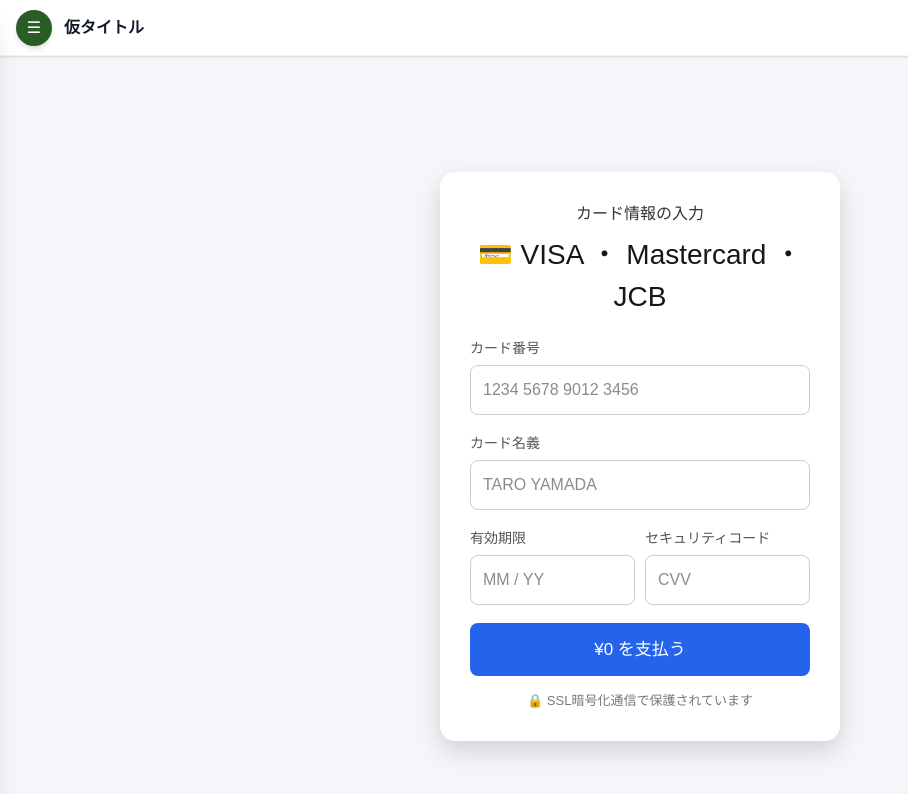
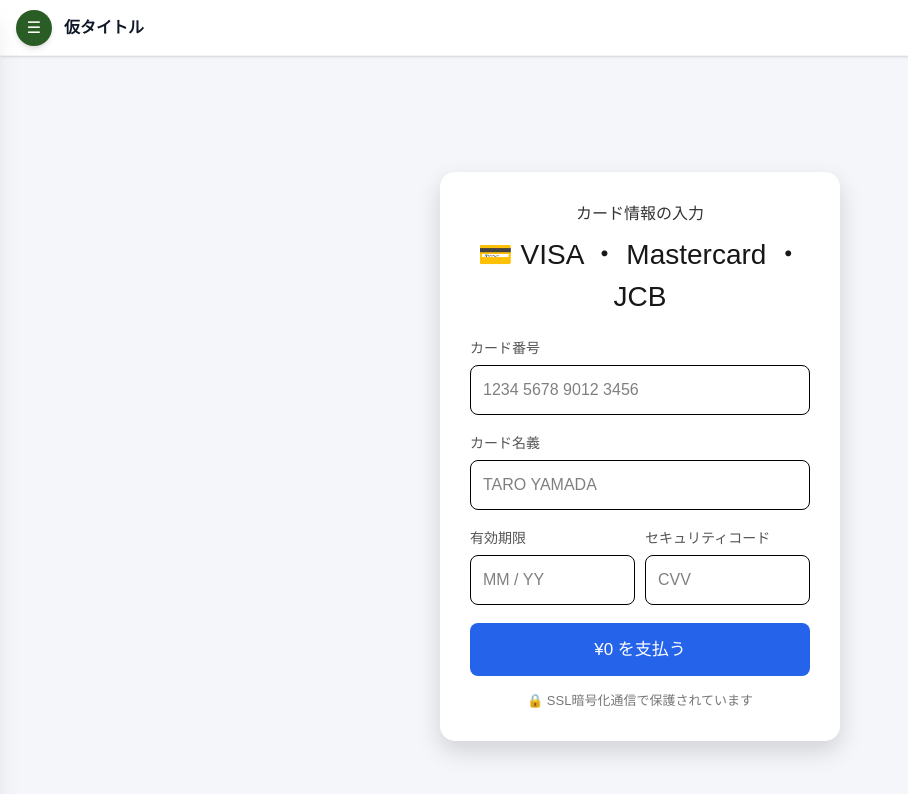
Before and after one commit to KchaiI/58hackathon_2026, a Next.js app in the folder frontend/: page /payment_demo in a window 1280 px wide. Shown: the top 794 px of the page, without its empty margins (0-908 px from the left). Built offline with nearby package versions, Linux system fonts and the light colour scheme.

Commit message:
Inputの文字と枠の視認性を改善

```diff
--- a/frontend/app/listings/[id]/page.tsx
+++ b/frontend/app/listings/[id]/page.tsx
@@ -115,7 +115,7 @@
                 <input
                   type="text" required value={name}
                   onChange={e => setName(e.target.value)}
-                  className="w-full border border-gray-200 rounded-xl px-4 py-2.5 text-sm focus:outline-none focus:border-[#3a7a30] transition"
+                  className="w-full border border-black rounded-xl px-4 py-2.5 text-sm text-black focus:outline-none focus:border-[#3a7a30] transition"
                 />
               </div>
               <div>
@@ -123,7 +123,7 @@
                 <input
                   type="email" required value={email}
                   onChange={e => setEmail(e.target.value)}
-                  className="w-full border border-gray-200 rounded-xl px-4 py-2.5 text-sm focus:outline-none focus:border-[#3a7a30] transition"
+                  className="w-full border border-black rounded-xl px-4 py-2.5 text-sm text-black focus:outline-none focus:border-[#3a7a30] transition"
                 />
               </div>
               <button
--- a/frontend/app/payment_demo/page.tsx
+++ b/frontend/app/payment_demo/page.tsx
@@ -130,9 +130,10 @@
               style={{
                 width: "100%",
                 padding: 12,
-                border: "1px solid #ccc",
+                border: "1px solid #000",
                 borderRadius: 8,
                 fontSize: 16,
+                color: "#000",
               }}
             />
           </div>
@@ -154,9 +155,10 @@
               style={{
                 width: "100%",
                 padding: 12,
-                border: "1px solid #ccc",
+                border: "1px solid #000",
                 borderRadius: 8,
                 fontSize: 16,
+                color: "#000",
               }}
             />
           </div>
@@ -179,9 +181,10 @@
                 style={{
                   width: "100%",
                   padding: 12,
-                  border: "1px solid #ccc",
+                  border: "1px solid #000",
                   borderRadius: 8,
                   fontSize: 16,
+                  color: "#000",
                 }}
               />
             </div>
@@ -203,9 +206,10 @@
                 style={{
                   width: "100%",
                   padding: 12,
-                  border: "1px solid #ccc",
+                  border: "1px solid #000",
                   borderRadius: 8,
                   fontSize: 16,
+                  color: "#000",
                 }}
               />
             </div>
--- a/frontend/app/producer/create/page.tsx
+++ b/frontend/app/producer/create/page.tsx
@@ -63,7 +63,7 @@
     else setLoading(false)
   }
 
-  const inputClass = 'w-full bg-[#f0f4f8] rounded-xl px-4 py-3 text-base text-gray-900 placeholder:text-gray-400 focus:outline-none border border-black transition'
+  const inputClass = 'w-full bg-[#f0f4f8] rounded-xl px-4 py-3 text-base text-black placeholder:text-gray-400 focus:outline-none border border-black transition'
 
   return (
     <main className="w-full px-12 py-8">
--- a/frontend/app/producer/dashboard/page.tsx
+++ b/frontend/app/producer/dashboard/page.tsx
@@ -163,7 +163,7 @@
           onChange={(e) => setNote(e.target.value)}
           placeholder="コメント（任意）　例：葉が大きく育ってきました！"
           rows={3}
-          className="w-full bg-[#f0f4f8] rounded-xl px-4 py-2.5 text-sm text-gray-900 placeholder:text-gray-400 focus:outline-none focus:ring-1 focus:ring-[#1a3a5c] resize-none"
+          className="w-full bg-[#f0f4f8] border border-black rounded-xl px-4 py-2.5 text-sm text-black placeholder:text-gray-400 focus:outline-none focus:ring-1 focus:ring-[#1a3a5c] resize-none"
         />
         {file && (
           <button
@@ -251,7 +251,7 @@
               type="email" required value={email}
               onChange={e => setEmail(e.target.value)}
               placeholder="メールアドレスを入力"
-              className="w-full border border-gray-200 rounded-xl px-4 py-3 text-sm focus:outline-none focus:border-[#1a3a5c] transition"
+              className="w-full border border-black rounded-xl px-4 py-3 text-sm text-black focus:outline-none focus:border-[#1a3a5c] transition"
             />
             <button
               type="submit" disabled={loading}
--- a/frontend/app/supporter/[id]/page.tsx
+++ b/frontend/app/supporter/[id]/page.tsx
@@ -210,7 +210,7 @@
                   value={commentBody}
                   onChange={(e) => setCommentBody(e.target.value)}
                   placeholder="コメントを追加..."
-                  className="flex-1 text-sm border border-gray-200 rounded-lg px-3 py-2 focus:outline-none focus:border-[#3a7a30] transition"
+                  className="flex-1 text-sm text-black border border-black rounded-lg px-3 py-2 focus:outline-none focus:border-[#3a7a30] transition"
                 />
                 <button
                   type="submit"
--- a/frontend/app/supporter/page.tsx
+++ b/frontend/app/supporter/page.tsx
@@ -142,7 +142,7 @@
               value={email}
               onChange={(e) => setEmail(e.target.value)}
               placeholder="メールアドレスを入力"
-              className="w-full border border-gray-200 rounded-xl px-4 py-3 text-sm focus:outline-none focus:border-[#3a7a30] transition"
+              className="w-full border border-black rounded-xl px-4 py-3 text-sm text-black focus:outline-none focus:border-[#3a7a30] transition"
             />
             <button
               type="submit"
```
Also changed, not shown: frontend/app/components/ListingGrid.tsx (+37 -28 lines).
